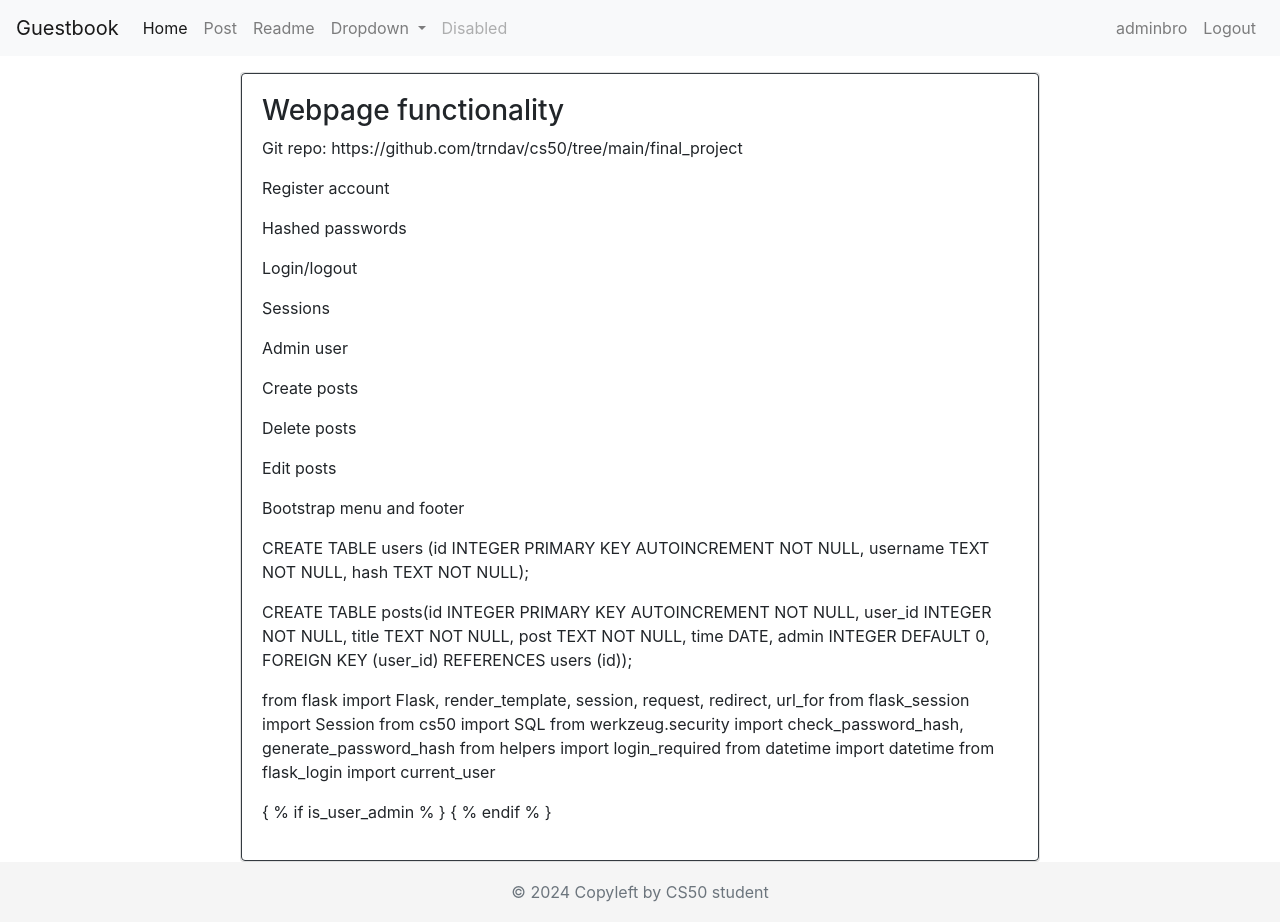
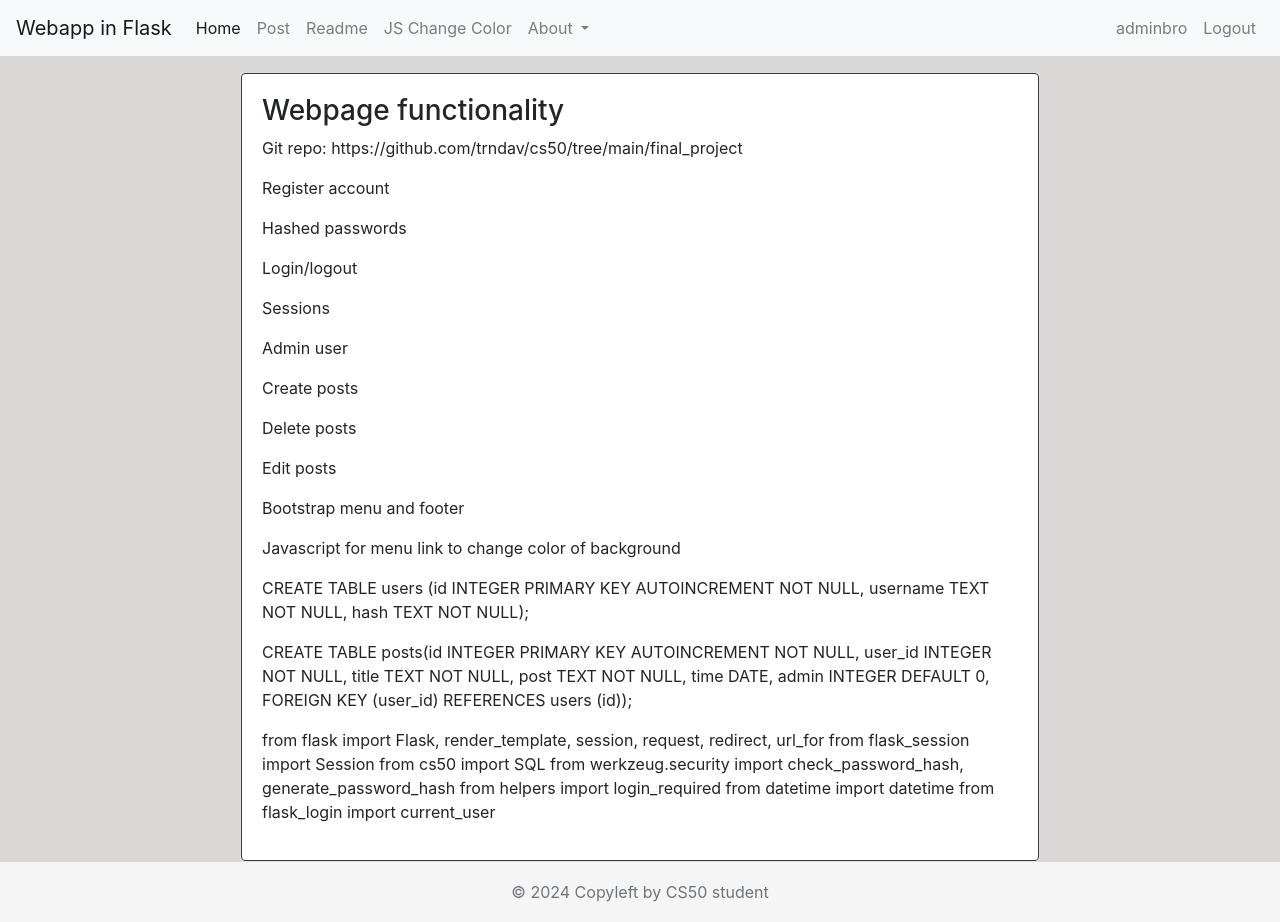
Before and after one commit to trndav/CS50, a Flask app: page /readme in a window 1280 px wide. Run offline with Flask 3, Linux system fonts and the light colour scheme; the visitor is signed in with stand-in values (Sample User, id 1); some libraries are stand-ins or nearby versions.

Commit message:
Lst commit - switch to new project folder.

```diff
--- a/final_project/app.py
+++ b/final_project/app.py
@@ -168,9 +168,13 @@ def is_admin(user_id):
 def readme():
     logged_in = "user_id" in session
 
-    # Get username of logged user
-    result = db.execute("SELECT username FROM users WHERE id = ?", session["user_id"])
-    username = result[0]['username']
+    if logged_in:
+        # Get username of logged user
+        user_id = session["user_id"]
+        result = db.execute("SELECT username FROM users WHERE id = ?", user_id)
+        username = result[0]['username']
+    else:
+        username = None
 
     return render_template("readme.html", username=username, logged_in=logged_in)
 
--- a/final_project/static/sticky-footer.css
+++ b/final_project/static/sticky-footer.css
@@ -6,6 +6,7 @@ html {
   }
   body {
     margin-bottom: 60px; /* Margin bottom by footer height */
+    background-color: #dad7d7;
   }
   .footer {
     position: absolute;
--- a/final_project/templates/layout.html
+++ b/final_project/templates/layout.html
@@ -20,7 +20,7 @@
     <body>
       <main>
         <nav class="navbar navbar-expand-lg navbar-light bg-light">
-            <a class="navbar-brand" href="/">Guestbook</a>
+            <a class="navbar-brand" href="/">Webapp in Flask</a>
             <button class="navbar-toggler" type="button" data-toggle="collapse" data-target="#navbarSupportedContent" aria-controls="navbarSupportedContent" aria-expanded="false" aria-label="Toggle navigation">
               <span class="navbar-toggler-icon"></span>
             </button>
@@ -38,21 +38,20 @@
                 <li class="nav-item">
                   <a class="nav-link" href="/readme">Readme</a>
                 </li>
+                <li class="nav-item">
+                  <a class="nav-link" href="#" id="changeColorLink">JS Change Color</a>
+                </li>
                 <li class="nav-item dropdown">
                   <a class="nav-link dropdown-toggle" href="#" id="navbarDropdown" role="button" data-toggle="dropdown" aria-haspopup="true" aria-expanded="false">
-                    Dropdown
+                    About
                   </a>
                   <div class="dropdown-menu" aria-labelledby="navbarDropdown">
+                    <a class="dropdown-item" href="#">Linkedin</a>
 
-                    <a class="dropdown-item" href="#">Action</a>
-
-                    <a class="dropdown-item" href="#">Another action</a>
+                    <a class="dropdown-item" href="https://github.com/trndav/cs50">Github</a>
                     <div class="dropdown-divider"></div>
-                    <a class="dropdown-item" href="#">Something else here</a>
+                    <a class="dropdown-item" href="#">Contact</a>
                   </div>
-                </li>
-                <li class="nav-item">
-                  <a class="nav-link disabled" href="#">Disabled</a>
                 </li>
               </ul>
 
@@ -97,5 +96,19 @@
           <span class="text-muted">© 2024 Copyleft by CS50 student</span>
         </div>
       </footer>
+      <script>
+        // Function to change background color to green
+        function changeBackgroundColorToGreen(event) {
+            event.preventDefault();  // Prevent default link behavior
+            var currentColor = document.body.style.backgroundColor;
+            if (currentColor === "grey") {
+                document.body.style.backgroundColor = ""; // Set to default color
+            } else {
+                document.body.style.backgroundColor = "grey";
+            }
+        }
+        // Add click event listener to the link
+        document.getElementById("changeColorLink").addEventListener("click", changeBackgroundColorToGreen);
+    </script>
     </body>
 </html>
--- a/final_project/templates/readme.html
+++ b/final_project/templates/readme.html
@@ -1,8 +1,6 @@
-
 {% extends "layout.html" %}
-
 {% block title %}
-    Index
+    Readme
 {% endblock %}
 
 <!-- Content here -->
@@ -23,6 +21,7 @@
                 <p>Delete posts</p>
                 <p>Edit posts</p>
                 <p>Bootstrap menu and footer</p>
+                <p>Javascript for menu link to change color of background</p>
 
                 <p>CREATE TABLE users (id INTEGER PRIMARY KEY AUTOINCREMENT NOT NULL,
                     username TEXT NOT NULL, hash TEXT NOT NULL);</p>
@@ -39,8 +38,6 @@
                 from helpers import login_required
                 from datetime import datetime
                 from flask_login import current_user</p>
-
-            <p>{ % if is_user_admin % }  { % endif % }</p>
             </div>
         </div>
     </div>
```
Also changed, not shown: final_project/readme.md (added), final_project/users.db, 4 other files. Lines whose indentation alone changed are shown as unchanged.
